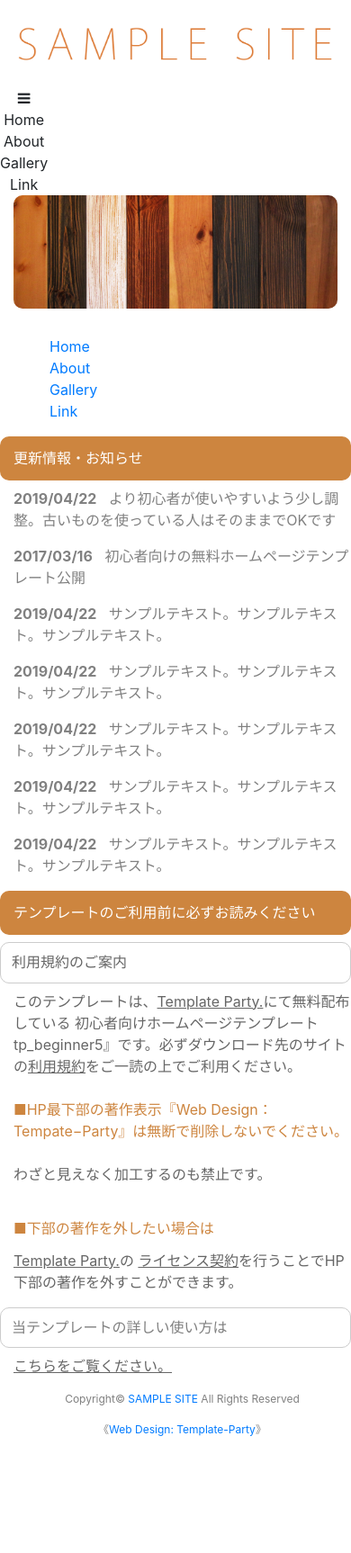
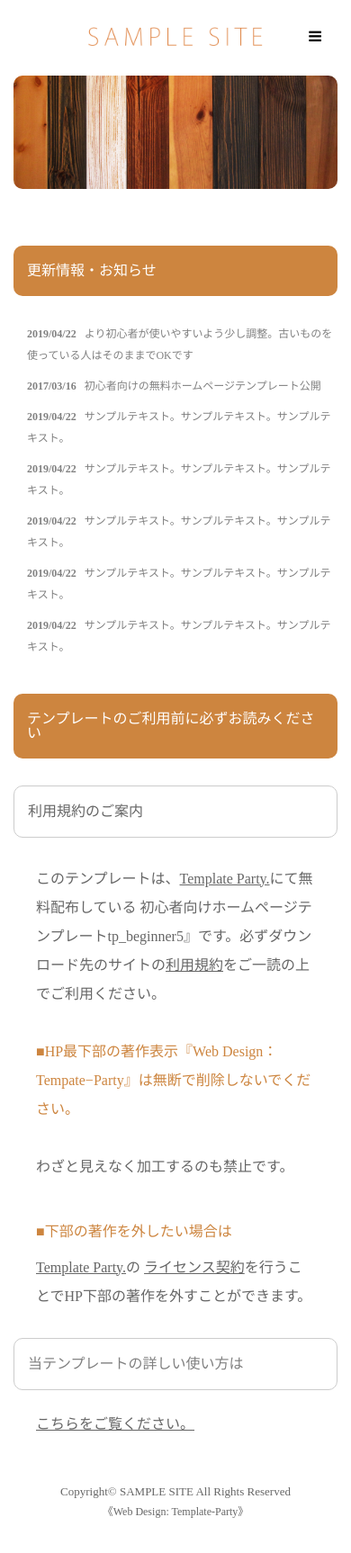
Before and after one commit to kazunomad555/kkk-portfolio-5551, a plain HTML site: page index.html in a window 390 px wide. Shown: the whole page at 90% size. Before the commit the page ends 1614 px from the top, so only its background shows below. Drawn offline with nearby package versions, Linux system fonts and the light colour scheme.

Commit message:
Update stylesheet.css

```diff
--- a/stylesheet.css
+++ b/stylesheet.css
@@ -1,5 +1,58 @@
-header {
+/* リセットCSS */
+
+html, body, div, span, applet, object, iframe,
+h1, h2, h3, h4, h5, h6, p, blockquote, pre,
+a, abbr, acronym, address, big, cite, code,
+del, dfn, em, img, ins, kbd, q, s, samp,
+small, strike, strong, sub, sup, tt, var,
+b, u, i, center,
+dl, dt, dd, ol, ul, li,
+fieldset, form, label, legend,
+table, caption, tbody, tfoot, thead, tr, th, td,
+article, aside, canvas, details, embed,
+figure, figcaption, footer, header, hgroup,
+menu, nav, output, ruby, section, summary,
+time, mark, audio, video {
+    margin: 0;
+    padding: 0;
+    border: 0;
+    font-size: 100%;
+    font: inherit;
+    text-decoration: none;
+    vertical-align: baseline;
+}
+/* HTML5 display-role reset for older browsers */
+article, aside, details, figcaption, figure,
+footer, header, hgroup, menu, nav, section {
+    display: block;
+}
+body {
+    line-height: 1;
+}
+ol, ul {
+    list-style: none;
+}
+blockquote, q {
+    quotes: none;
+}
+blockquote:before, blockquote:after,
+q:before, q:after {
+    content: '';
+    content: none;
+}
+table {
+    border-collapse: collapse;
+    border-spacing: 0;
+}
+
+
+
+
+/* header */
+
+.header {
    text-align: center;
+   padding: 0 25px;
 }
 
 
@@ -7,18 +60,12 @@ img {
     max-width: 100%;
 }
 
-.container {
-    max-width: 1400px;
-    margin: 0 auto;
-    padding: 0 20px;
-}
+
 
 .header-logo img {
     width: 400px;
     margin: 30px auto;
 }
-
-
 
 .top-wrapper img {
     width: 100%;
@@ -26,72 +73,226 @@ img {
     margin-bottom: 30px;
 }
 
-nav {
+
+/* menubar */
+
+.header-menu {
+    padding-top: 50px;
+}
+
+.header-menu ul {
+    text-decoration: none;
+}
+
+.u-nav {
+    display: flex;
     text-align: center;
 }
 
-nav ul li {
-    list-style: none;
-    display: inline;
-}
 
-nav li a {
+ul .h-nav-a {
 padding: 15px 30px;
-text-decoration: none;
 color: #666;
 transition: 0.3s;
 font-size: 17px;
-text-align: center;
+
 
 }
 
-nav li a:hover {
+ul .h-nav-a:hover {
     color: #CD853F;
     border-bottom: 3px solid#CD853F;
     padding-bottom: 7px;
+    text-decoration: none;
 }
 
-.headline {
-　　 width: 95%;
+.h-menu {
+    display: none;
+}
+
+
+/* main */
+
+main {
+    padding: 50px 40px;
+}
+
+.container {
+    margin: 0em;
+}
+
+.col-xs-12.col-md-12.headline {
+    width: 100%;
     text-align: left;
-    padding-top: 20px;
+    padding: 0;
 }
 
 
 
-h3 {
+.m-title {
     background-color: #CD853F;
-    padding: 15px;
+    padding: 20px 15px;
     color: white;
     border-radius: 10px;
     font-weight: normal;
     font-size: 16px;
-
+    margin: 30px 0;
 }
 
-p {
+.p-work {
     color: #808080;
     margin-left: 15px;
     font-size: 16px;
+    line-height: 2;
 }
 
 .law h3 {
-    background-color: white;
-    color: #808080;
-    border: 1px solid #808080;
-    padding: 12px;
+    border: 1px solid #CCCCCC;
+    padding: 20px 15px;
 }
 
-.underline {
-    text-decoration: underline;
+.law-content {
+    padding: 0 25px;
 }
 
-.brown {
+#m-info {
+    padding-left: 25px;
+}
+
+
+/* footer */
+
+.footer {
+    margin-bottom: 10px;
+    color: #666;
+}
+
+footer p {
+    text-align: center;
+}
+
+.f-copy {
+    font-size: 13px;
+    padding: 10px;
+}
+
+.f-maker {
+    font-size: 12px;
+}
+
+.f-sample {
+    color: #666666;
+}
+
+.f-sample:hover {
     color: #CD853F;
 }
 
 
-footer p {
+
+
+
+
+
+
+@media screen and (max-width:780px) {
+
+
+    /* header */
+    .header {
+       padding: 0;
+   }
+
+   .header-logo img {
+       width: 200px;
+       text-align: left;
+
+   }
+
+   .h-menu {
+       display: block;
+       color: #fff;
+       background-color: #ffffff;
+       border-color: #fff;
+   }
+
+    /* menubar */
+     .header-menu {
+         display: none;
+     }
+
+
+    /* main */
+     main {
+         padding: 0 15px;
+     }
+
+     .p-work {
+         font-size: 12px;
+         padding-bottom: 10px;
+     }
+
+     .law-content {
+         line-height: 2;
+     }
+
+     .footer {
+         margin: 50px 0;
+     }
+
+
+  /* スマホメニューバー */
+
+     /* アニメーション前のメニューの状態 */
+    .menu{
+        transform: translateX(100vw);
+        transition: all .3s linear;
+    }
+  /* アニメーション後のメニューの状態 */
+    .menu.is-active{
+        transform: translateX(0);
+  }
+
+  .menu-btn{
+    position: fixed;
+    top: 20px;
+    right: 20px;
+    z-index: 2;
+    width: 40px;
+    height: 40px;
+    display: flex;
+    justify-content: center;
+    align-items: center;
+    background-color: #FFF;
+    color: #000000;
+  }
+
+  /*----------------------------
+  * メニュー本体
+  *----------------------------*/
+  .menu{
+    position: fixed;
+    top: 0;
+    right: 0;
+    z-index: 1;
+    width: 100vw;
+    height: 100vh;
+    display: flex;
+    flex-direction: column;
+    align-items: center;
+    justify-content: center;
+    background: #fff;
+  }
+  .menu__item{
+    width: 100%;
+    height: auto;
+    padding: 50px;
     text-align: center;
-    font-size: 12px;
-}
+    background-color: #000000;
+
+    color: #fff;
+    box-sizing: border-box;
+  }
+
+
+    }
```
